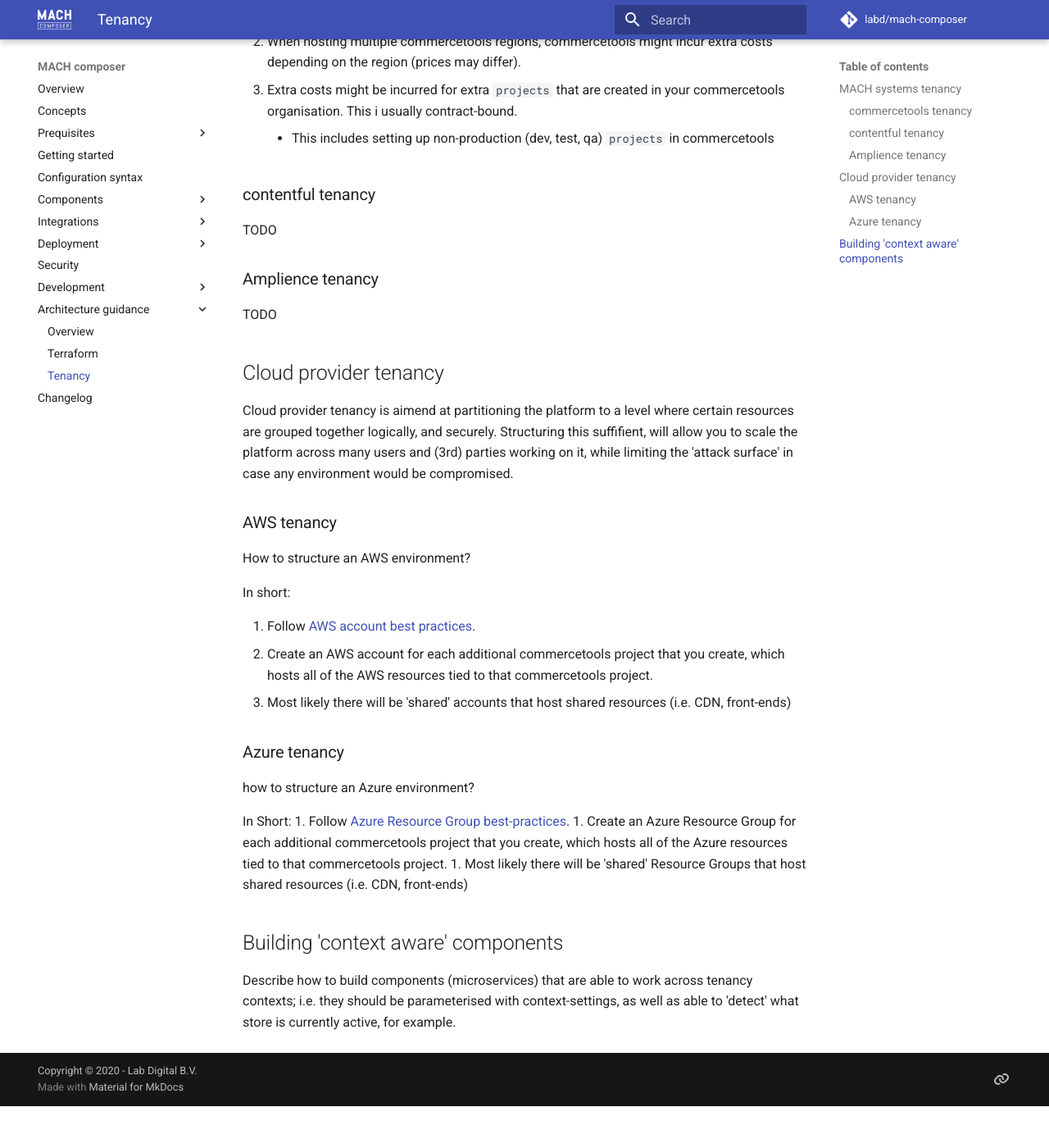
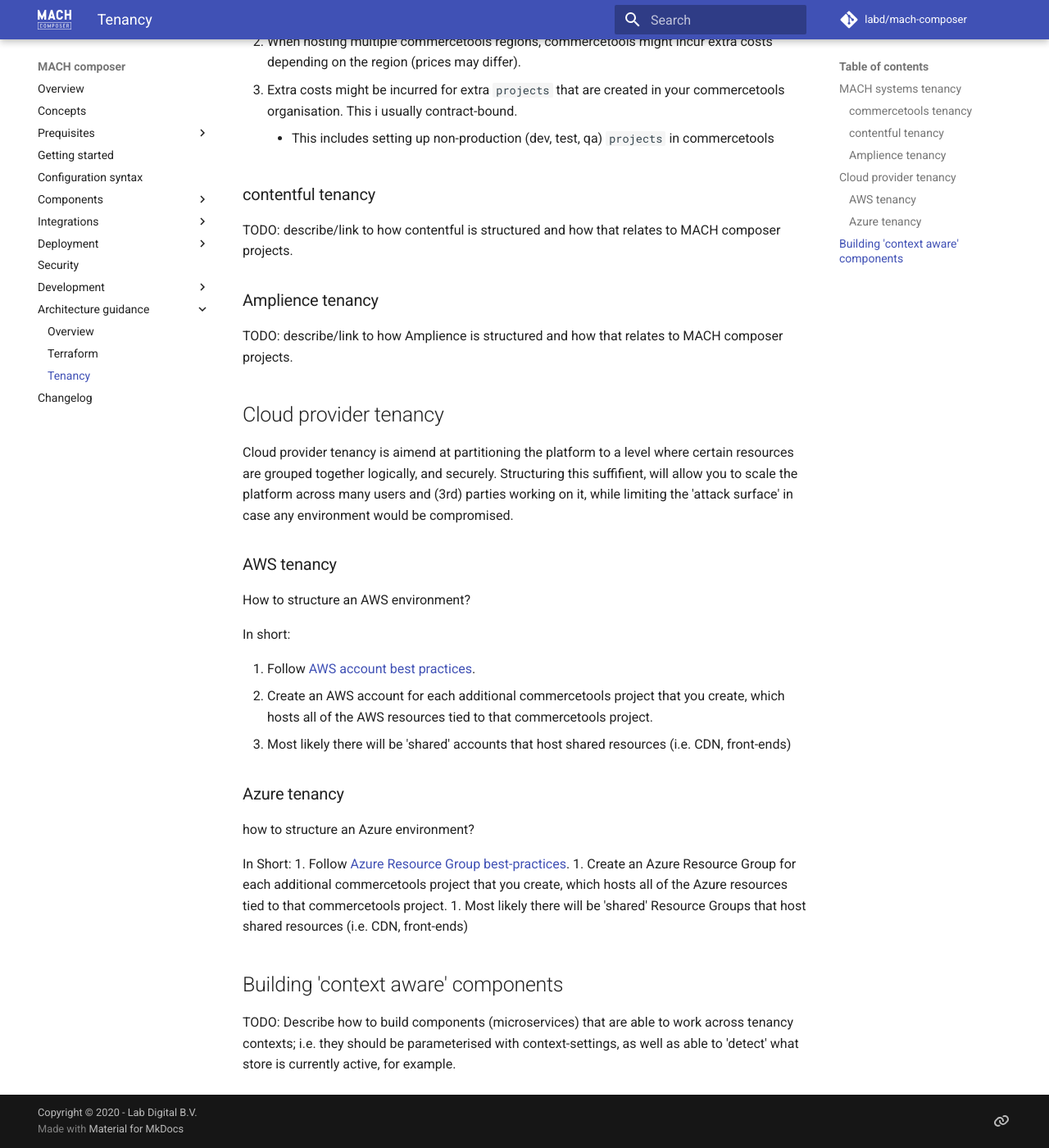
Before and after one commit to mach-composer/mach-composer-cli, an MkDocs documentation site: the page built from docs/src/guidance/tenancy.md, in a window 1280 px wide and 1400 px high, scrolled down 1748 px. Shown: the whole window at 82% size. Built offline with MkDocs 1.6.1 and Material for MkDocs 9.7.7, drawn with Linux system fonts in a browser that asks for light colours; a script that is not in the unit is left out; comment, search, counter and statistics services are not loaded; before the commit the page ends 3097 px from its top, so only the background shows below that.

Commit message:
adding more explicit TODOs

```diff
--- a/docs/src/guidance/tenancy.md
+++ b/docs/src/guidance/tenancy.md
@@ -48,11 +48,11 @@
 
 ### contentful tenancy
 
-TODO
+TODO: describe/link to how contentful is structured and how that relates to MACH composer projects.
 
 ### Amplience tenancy
 
-TODO
+TODO: describe/link to how Amplience is structured and how that relates to MACH composer projects.
 
 
 ## Cloud provider tenancy
@@ -83,4 +83,4 @@
 
 ## Building 'context aware' components
 
-Describe how to build components (microservices) that are able to work across tenancy contexts; i.e. they should be parameterised with context-settings, as well as able to 'detect' what store is currently active, for example.
+TODO: Describe how to build components (microservices) that are able to work across tenancy contexts; i.e. they should be parameterised with context-settings, as well as able to 'detect' what store is currently active, for example.
```
